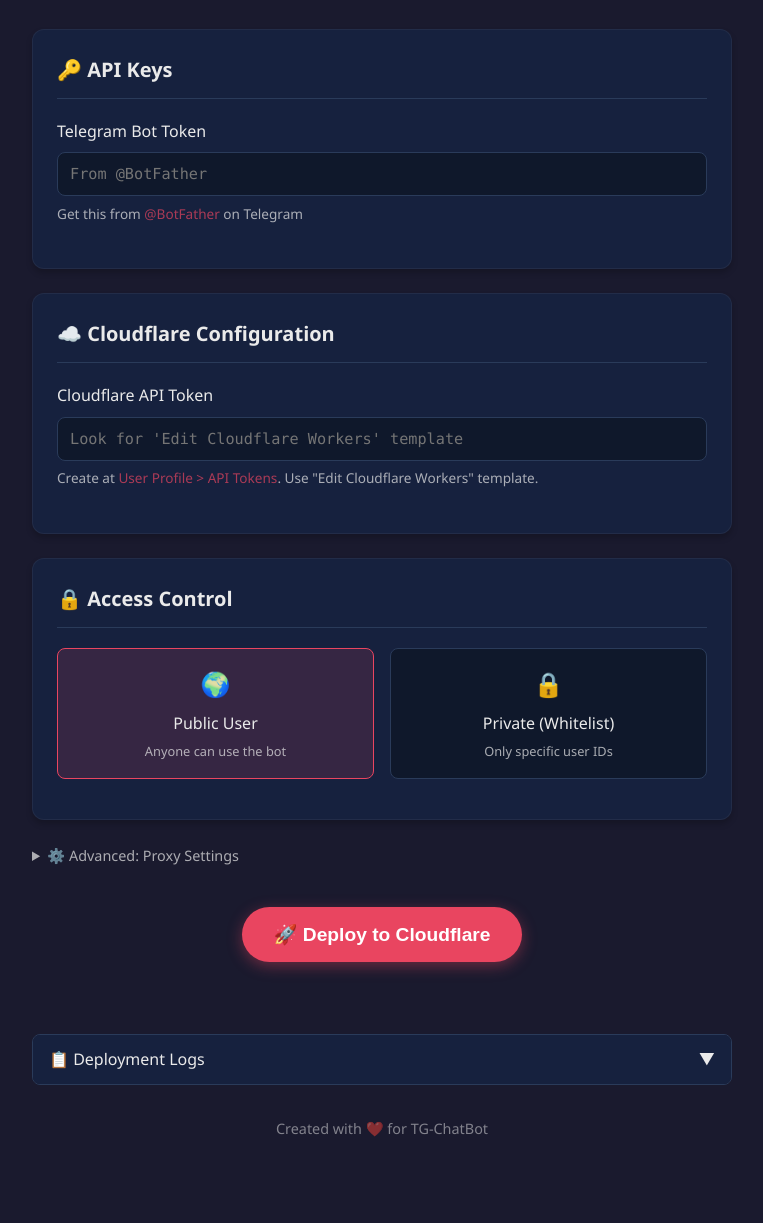
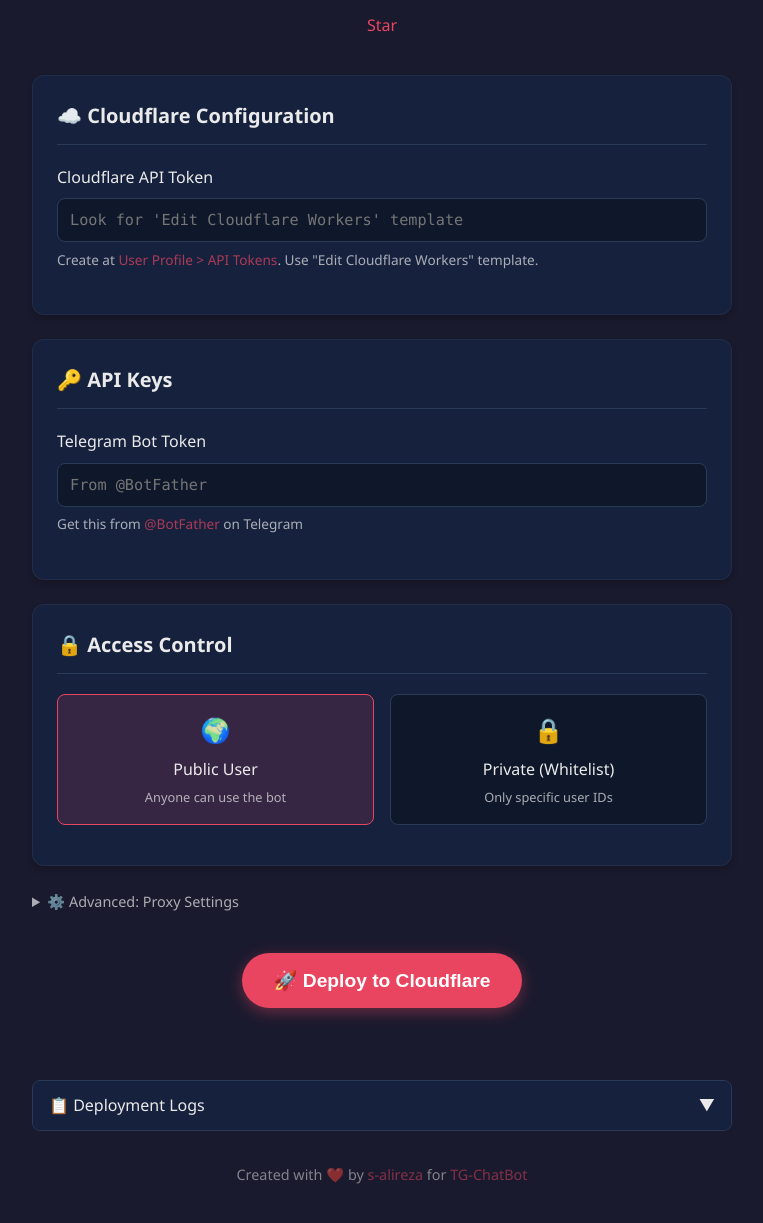
Before and after one commit to s-alireza/TG-ChatBot, a website: page web-setup/index.html in a window 1280 px wide. Shown: the part 121-1344 px from the top of the page, without its empty margins (258-1021 px from the left). Before the commit the page ends 1313 px from the top, so only its background shows below. Drawn offline with Linux system fonts and the light colour scheme; a web font is replaced by a local one.

Commit message:
Update Web Setup UI

```diff
--- a/web-setup/index.html
+++ b/web-setup/index.html
@@ -10,6 +10,8 @@
     <link rel="preconnect" href="https://fonts.gstatic.com" crossorigin>
     <link href="https://fonts.googleapis.com/css2?family=Segoe+UI:ital,wght@0,300;0,400;0,600;0,700;1,400&display=swap"
         rel="stylesheet">
+    <!-- GitHub Buttons Script -->
+    <script async defer src="https://buttons.github.io/buttons.js"></script>
 </head>
 
 <body>
@@ -18,10 +20,29 @@
         <header>
             <h1>🤖 TG-ChatBot Setup</h1>
             <p class="subtitle">Enter your API keys and deploy your bot in seconds</p>
+
+            <div class="github-star-container">
+                <a class="github-button" href="https://github.com/s-alireza/TG-ChatBot"
+                    data-color-scheme="no-preference: light; light: light; dark: dark;" data-icon="octicon-star"
+                    data-size="large" data-show-count="true" aria-label="Star s-alireza/TG-ChatBot on GitHub">Star</a>
+            </div>
         </header>
 
         <!-- Main Form -->
         <main>
+            <!-- Cloudflare Section (Moved to Top) -->
+            <section class="card">
+                <h2>☁️ Cloudflare Configuration</h2>
+
+                <div class="input-group">
+                    <label for="cf_api_token">Cloudflare API Token</label>
+                    <input type="password" id="cf_api_token" placeholder="Look for 'Edit Cloudflare Workers' template"
+                        autocomplete="off">
+                    <small>Create at <a href="https://dash.cloudflare.com/profile/api-tokens" target="_blank">User
+                            Profile > API Tokens</a>. Use "Edit Cloudflare Workers" template.</small>
+                </div>
+            </section>
+
             <!-- API Keys Section -->
             <section class="card">
                 <h2>🔑 API Keys</h2>
@@ -31,21 +52,6 @@
                     <input type="password" id="telegram_token" placeholder="From @BotFather" autocomplete="off">
                     <small>Get this from <a href="https://t.me/BotFather" target="_blank">@BotFather</a> on
                         Telegram</small>
-                </div>
-
-
-            </section>
-
-            <!-- Cloudflare Section -->
-            <section class="card">
-                <h2>☁️ Cloudflare Configuration</h2>
-
-                <div class="input-group">
-                    <label for="cf_api_token">Cloudflare API Token</label>
-                    <input type="password" id="cf_api_token" placeholder="Look for 'Edit Cloudflare Workers' template"
-                        autocomplete="off">
-                    <small>Create at <a href="https://dash.cloudflare.com/profile/api-tokens" target="_blank">User
-                            Profile > API Tokens</a>. Use "Edit Cloudflare Workers" template.</small>
                 </div>
             </section>
 
@@ -110,7 +116,10 @@
         </main>
 
         <footer>
-            <p>Created with ❤️ for TG-ChatBot</p>
+            <p>
+                Created with ❤️ by <a href="https://github.com/s-alireza" target="_blank">s-alireza</a> for
+                <a href="https://github.com/s-alireza/TG-ChatBot" target="_blank">TG-ChatBot</a>
+            </p>
         </footer>
     </div>
     <script src="script.js"></script>
--- a/web-setup/styles.css
+++ b/web-setup/styles.css
@@ -49,6 +49,12 @@
     font-style: italic;
 }
 
+.github-star-container {
+    margin-top: 1rem;
+    height: 30px;
+    /* Prevent layout shift */
+}
+
 a {
     color: var(--accent-color);
     text-decoration: none;
@@ -94,7 +100,8 @@
     border: 1px solid var(--border-color);
     border-radius: 8px;
     color: var(--text-color);
-    font-family: 'Consolas', monospace; /* Good for API keys */
+    font-family: 'Consolas', monospace;
+    /* Good for API keys */
     font-size: 0.95rem;
     transition: border-color 0.2s, box-shadow 0.2s;
 }
@@ -147,7 +154,7 @@
     text-align: center;
 }
 
-.radio-option input:checked + .radio-label {
+.radio-option input:checked+.radio-label {
     background-color: rgba(233, 69, 96, 0.15);
     border-color: var(--accent-color);
 }
@@ -216,8 +223,13 @@
     min-height: 1.5rem;
 }
 
-.status-success { color: var(--success-color); }
-.status-error { color: var(--error-color); }
+.status-success {
+    color: var(--success-color);
+}
+
+.status-error {
+    color: var(--error-color);
+}
 
 /* Logs */
 .logs-container {
@@ -253,15 +265,32 @@
     border-top: 1px solid var(--border-color);
 }
 
-.log-line { margin-bottom: 0.25rem; }
-.log-info { color: #81ecec; }
-.log-success { color: #00d26a; }
-.log-error { color: #ff7675; }
-.log-step { font-weight: bold; color: #fff; margin-top: 0.5rem; display: block; }
+.log-line {
+    margin-bottom: 0.25rem;
+}
+
+.log-info {
+    color: #81ecec;
+}
+
+.log-success {
+    color: #00d26a;
+}
+
+.log-error {
+    color: #ff7675;
+}
+
+.log-step {
+    font-weight: bold;
+    color: #fff;
+    margin-top: 0.5rem;
+    display: block;
+}
 
 /* Loader */
 .loader {
-    border: 3px solid rgba(255,255,255,0.3);
+    border: 3px solid rgba(255, 255, 255, 0.3);
     border-radius: 50%;
     border-top: 3px solid #fff;
     width: 20px;
@@ -271,8 +300,13 @@
 }
 
 @keyframes spin {
-    0% { transform: rotate(0deg); }
-    100% { transform: rotate(360deg); }
+    0% {
+        transform: rotate(0deg);
+    }
+
+    100% {
+        transform: rotate(360deg);
+    }
 }
 
 footer {
@@ -302,13 +336,16 @@
 ::-webkit-scrollbar {
     width: 8px;
 }
+
 ::-webkit-scrollbar-track {
     background: var(--bg-color);
 }
+
 ::-webkit-scrollbar-thumb {
     background: var(--border-color);
     border-radius: 4px;
 }
+
 ::-webkit-scrollbar-thumb:hover {
     background: #3e5070;
 }
```
